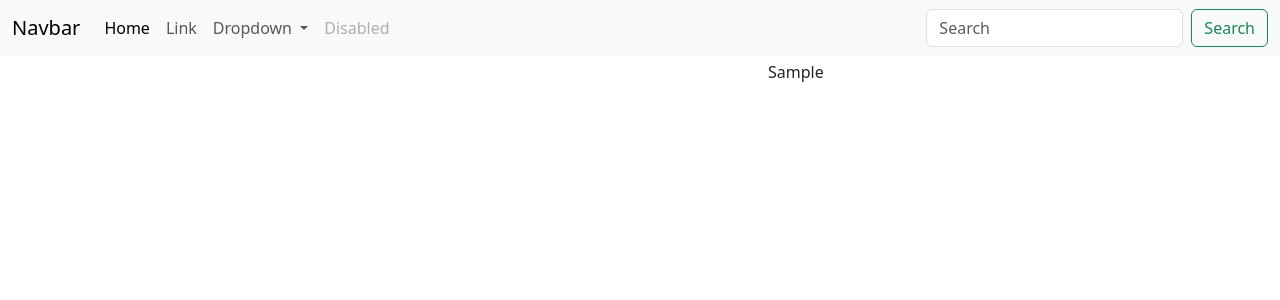
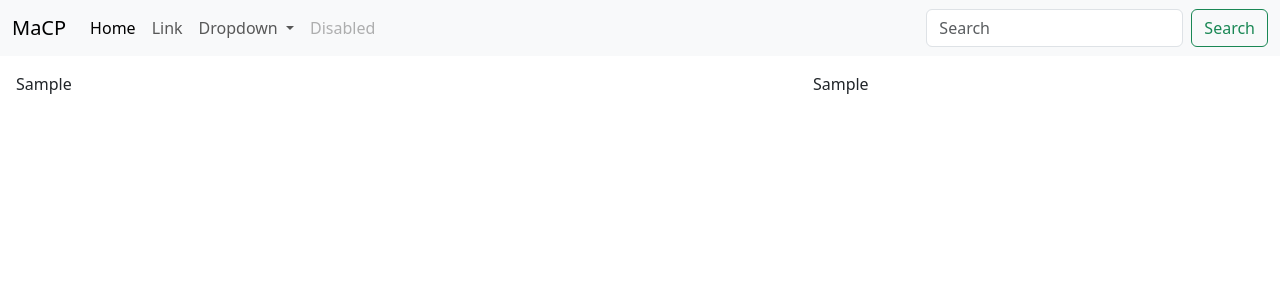
Before and after one commit to Priyam12111/MapCatcher, a Django app: template templates/dashboard.html in a window 1280 px wide. Shown: the top 300 px of the page. Run offline with Django 4.2, Linux system fonts and the light colour scheme; the template is opened without the code that fills it: most values are stand-ins (such as "Sample title", 1, 10 or a date in 2020).

Commit message:
Navbar Update

```diff
--- a/Dashboard/views.py
+++ b/Dashboard/views.py
@@ -5,7 +5,6 @@ from geopy.geocoders import Nominatim
 from geopy.exc import GeocoderTimedOut
 
 df = pd.read_csv(r'static/nsample.csv')
-
 pincodes = df['Pincode'].tolist()
 
 geolocator = Nominatim(user_agent="pincode_locator")
@@ -38,4 +37,4 @@ def map_view(request):
 
     map_html = m._repr_html_()
 
-    return render(request, 'templates/dashboard.html', {'map_html': map_html})
+    return render(request, 'templates/dashboard.html', {'map_html': map_html,'dataFrame':df.to_html(index=False)})
--- a/templates/dashboard.html
+++ b/templates/dashboard.html
@@ -4,7 +4,7 @@
 <head>
     <meta charset="utf-8">
     <meta name="viewport" content="width=device-width, initial-scale=1">
-    <title>Bootstrap demo</title>
+    <title>MaCP</title>
     <link href="https://cdn.jsdelivr.net/npm/bootstrap@5.3.3/dist/css/bootstrap.min.css" rel="stylesheet"
         integrity="sha384-QWTKZyjpPEjISv5WaRU9OFeRpok6YctnYmDr5pNlyT2bRjXh0JMhjY6hW+ALEwIH" crossorigin="anonymous">
 </head>
@@ -12,16 +12,26 @@
 <body>
     <style>
         .map {
-            width: 40%;
+            width: 60%;
+
+        }
+
+        .data_view {
             display: flex;
-            position: absolute;
-            right: 0px;
-            top: 60px;
+            flex-direction: row;
+        }
+
+        .table tr:nth-child(odd) {
+            background-color: #f2f2f2;
+        }
+
+        .table tr:nth-child(even) {
+            background-color: #d9d9d9;
         }
     </style>
     <nav class="navbar navbar-expand-lg bg-body-tertiary">
         <div class="container-fluid">
-            <a class="navbar-brand" href="#">Navbar</a>
+            <a class="navbar-brand" href="/">MaCP</a>
             <button class="navbar-toggler" type="button" data-bs-toggle="collapse"
                 data-bs-target="#navbarSupportedContent" aria-controls="navbarSupportedContent" aria-expanded="false"
                 aria-label="Toggle navigation">
@@ -60,10 +70,19 @@
             </div>
         </div>
     </nav>
+    <div class="data_view">
+        <div class="table p-3">
+            {{dataFrame | safe}}
+        </div>
+        <div class="map p-3">
+            {{ map_html | safe }}
+        </div>
+    </div>
 
-    <div class="map">
-        {{ map_html | safe }}
-    </div>
+
+
+
+    <!-- JS SCRIPT -->
     <script src="https://cdn.jsdelivr.net/npm/bootstrap@5.3.3/dist/js/bootstrap.bundle.min.js"
         integrity="sha384-YvpcrYf0tY3lHB60NNkmXc5s9fDVZLESaAA55NDzOxhy9GkcIdslK1eN7N6jIeHz"
         crossorigin="anonymous"></script>
```
